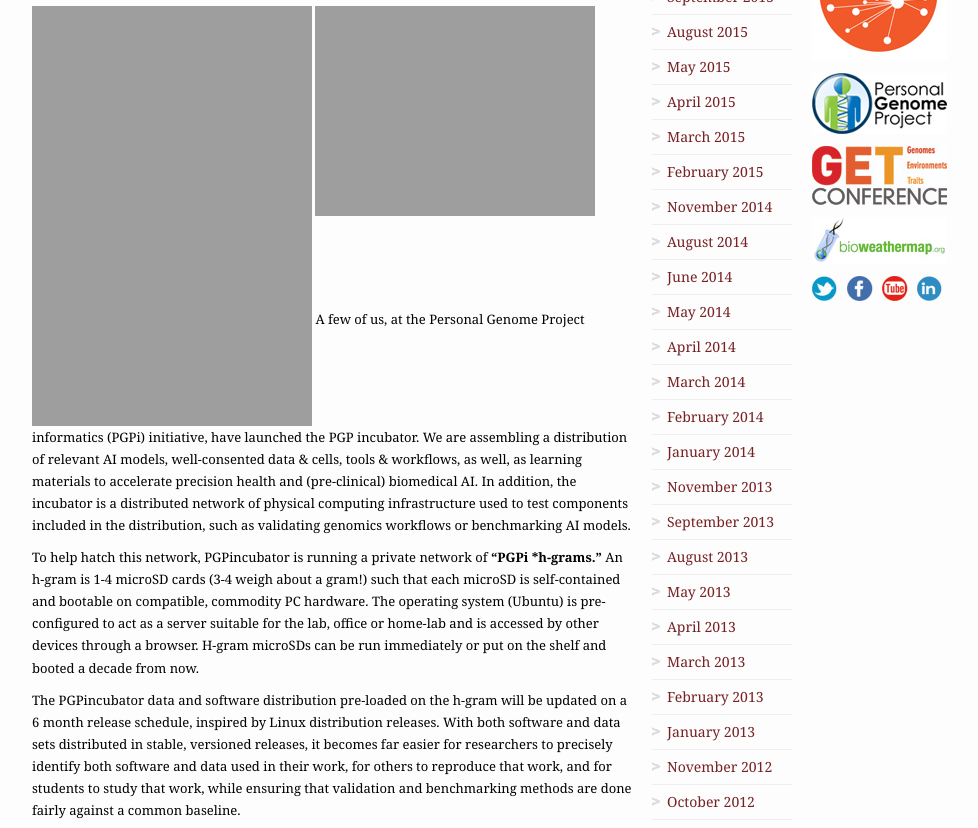
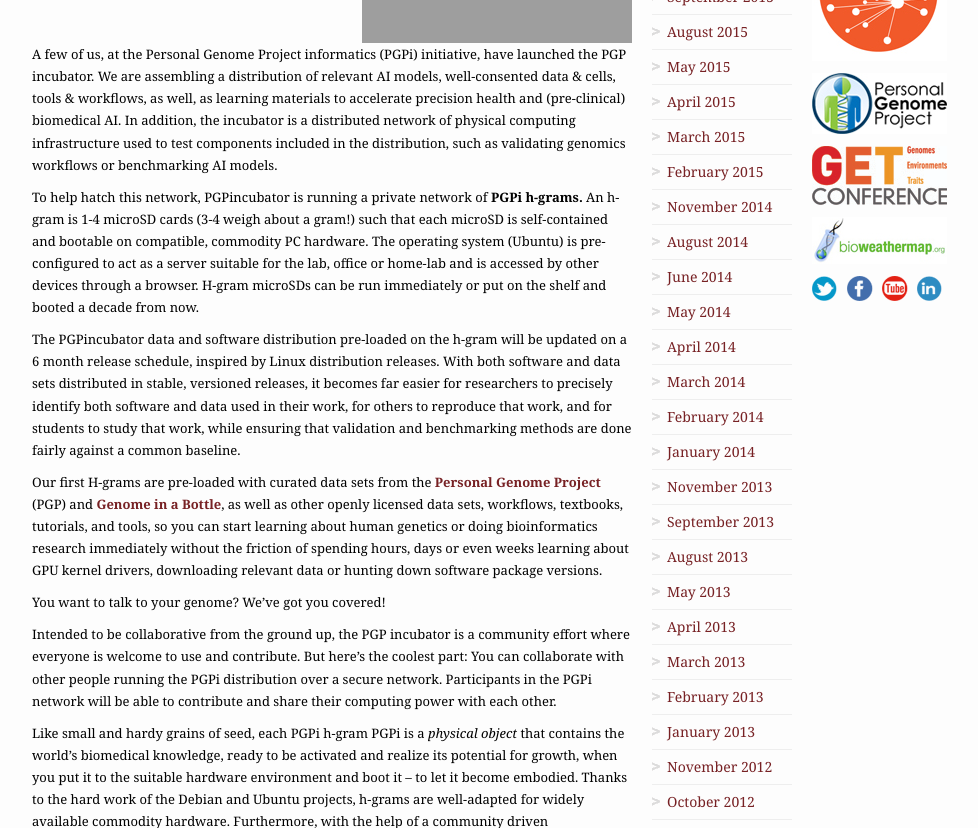
Before and after one commit to pgpglobal/PG-AI-WWW, a Jekyll site: the page built from docs/collections/_posts/2025-04-11-announcing-pgpi.md, in a window 1280 px wide and 900 px high, scrolled down 1008 px, cut to the strip 72-900 px from the top of the window. Shown: the whole strip, without its empty margins (148-1126 px from the left). Built offline with Jekyll 4.4.1, drawn with Linux system fonts in a browser that asks for light colours; nearby versions of some CDN libraries; comment, search, counter and statistics services are not loaded.

Commit message:
Update 2025-04-11-announcing-pgpi.md

```diff
--- a/docs/collections/_posts/2025-04-11-announcing-pgpi.md
+++ b/docs/collections/_posts/2025-04-11-announcing-pgpi.md
@@ -24,12 +24,12 @@
 frameborder="0"
 allow="accelerometer; autoplay; clipboard-write; encrypted-media; gyroscope; picture-in-picture; web-share"
 allowfullscreen></iframe>
-<a href="{{ site.baseurl }}/assets/images/PGPiHgC+.jpeg?w=280"><img class="alignnone wp-image-1658 size-large" src="{{ site.baseurl }}/assets/images/hx100g-PGPiHgC+.jpeg?w=280" alt="unnamed" width="280"  /></a>
-<a href="{{ site.baseurl }}/assets/images/hx100g-PGPiHgC+.jpeg?w=280"><img class="alignnone wp-image-1658 size-large" src="{{ site.baseurl }}/assets/images/hx100g-V3-PGPiHgC+.jpeg?w=280" alt="unnamed" width="280"  /></a>
-<a href="{{ site.baseurl }}/assets/images/hx100g-V3-PGPiHgC+.jpeg?w=280"><img class="alignnone wp-image-1658 size-large" src="{{ site.baseurl }}/assets/images/hx100g-PGPiHgC+.jpeg?w=280" alt="unnamed" width="280" /></a>
+<a href="{{ site.baseurl }}/assets/images/PGPiHgC+.jpeg?w=270"><img class="alignnone wp-image-1658 size-large" src="{{ site.baseurl }}/assets/images/PGPiHgC+.jpeg?w=270" alt="unnamed" width="270"  /></a>
+<a href="{{ site.baseurl }}/assets/images/hx100g-PGPiHgC+.jpeg?w=270"><img class="alignnone wp-image-1658 size-large" src="{{ site.baseurl }}/assets/images/hx100g-PGPiHgC+.jpeg?w=270" alt="unnamed" width="270"  /></a>
+<a href="{{ site.baseurl }}/assets/images/hx100g-V3-PGPiHgC+.jpeg?w=270"><img class="alignnone wp-image-1658 size-large" src="{{ site.baseurl }}/assets/images/hx100g-PGPiHgC+.jpeg?w=270" alt="unnamed" width="270" /></a>
 A few of us, at the Personal Genome Project informatics (PGPi) initiative, have launched the PGP incubator. We are assembling a distribution of relevant AI models, well-consented data & cells, tools & workflows, as well, as learning materials to accelerate precision health and (pre-clinical) biomedical AI.  In addition, the incubator is a distributed network of physical computing infrastructure used to test components included in the distribution, such as validating genomics workflows or benchmarking AI models.
 
-To help hatch this network, PGPincubator is running a private network of **“PGPi *h-grams.”** An h-gram is 1-4 microSD cards (3-4 weigh about a gram!) such that each microSD is self-contained and bootable on compatible, commodity PC hardware.  The operating system (Ubuntu) is pre-configured to act as a server suitable for the lab, office or home-lab and is accessed by other devices through a browser. H-gram microSDs can be run immediately or put on the shelf and booted a decade from now.
+To help hatch this network, PGPincubator is running a private network of **PGPi h-grams.** An h-gram is 1-4 microSD cards (3-4 weigh about a gram!) such that each microSD is self-contained and bootable on compatible, commodity PC hardware.  The operating system (Ubuntu) is pre-configured to act as a server suitable for the lab, office or home-lab and is accessed by other devices through a browser. H-gram microSDs can be run immediately or put on the shelf and booted a decade from now.
 
 The PGPincubator data and software distribution pre-loaded on the h-gram will be updated on a 6 month release schedule, inspired by Linux distribution releases. With both software and data sets distributed in stable, versioned releases, it becomes far easier for researchers to precisely identify both software and data used in their work, for others to reproduce that work, and for students to study that work, while ensuring that validation and benchmarking methods are done fairly against a common baseline.
 
```
